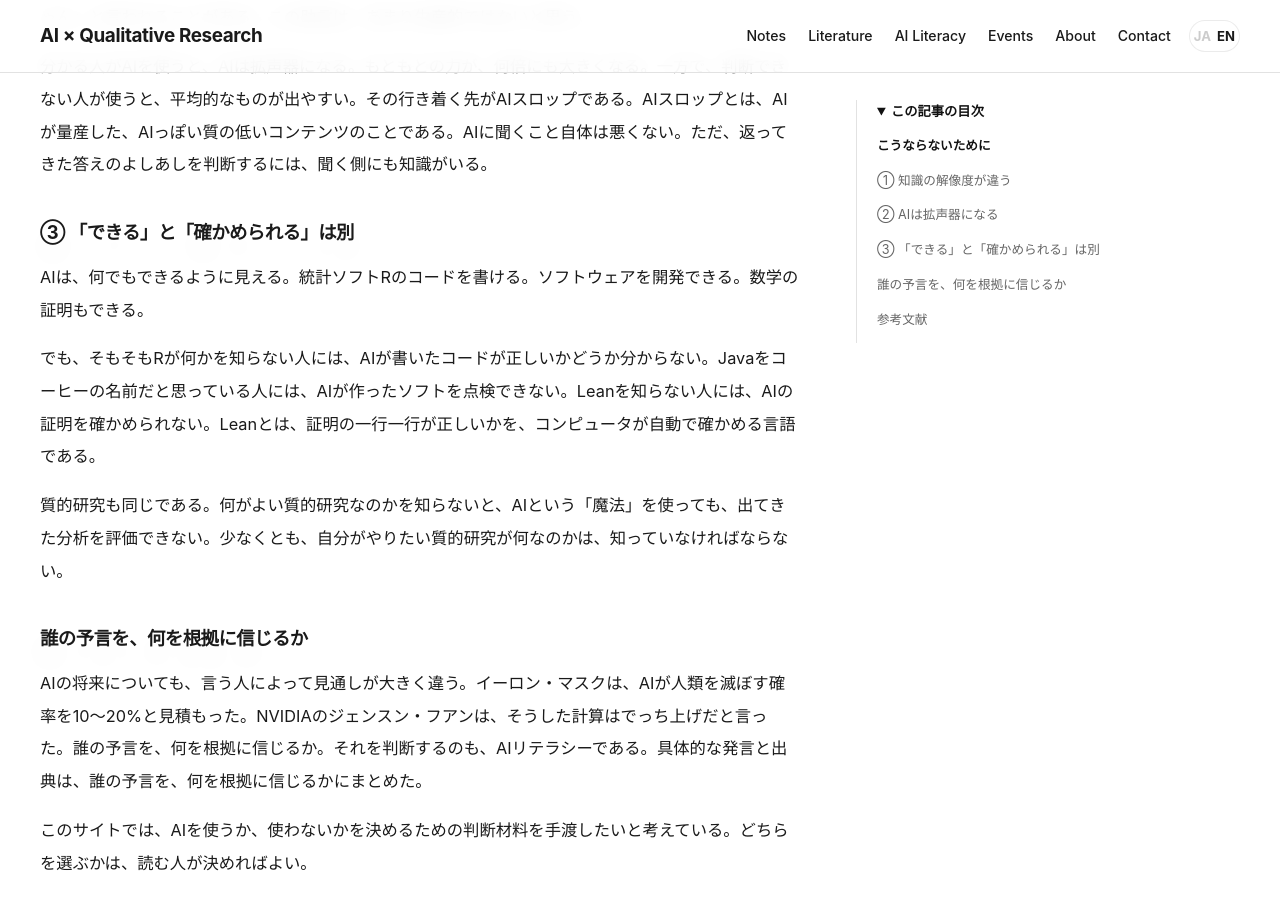
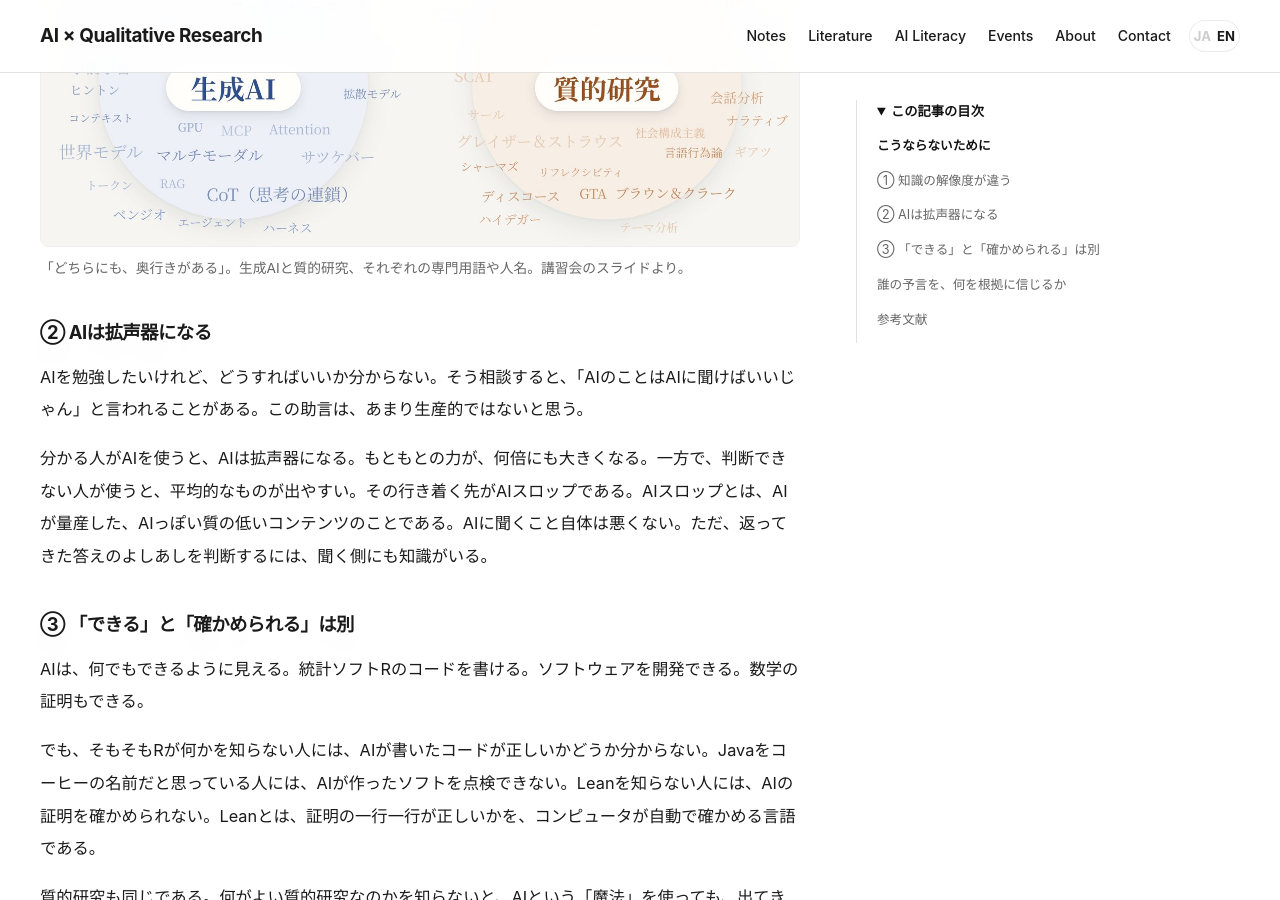
Before and after one commit to xuehaisheng/ai-qualitative-research, a Jekyll site: the page built from _posts/2026-11-12-why-ai-literacy.md, in a window 1280 px wide and 900 px high, scrolled down 1825 px. Built offline with Jekyll 4.4.1, drawn with Linux system fonts in a browser that asks for light colours.

Commit message:
Add the two-circle depth figure to the AI literacy note
Co-Authored-By: Claude Opus 5.5 <noreply@anthropic.com>
Claude-Session: https://claude.ai/code/session_01Lmg6w9NJRA6yGBV9Eynzga

```diff
--- a/_posts/2026-11-12-why-ai-literacy.md
+++ b/_posts/2026-11-12-why-ai-literacy.md
@@ -33,6 +33,8 @@ sort_date: 20261112
 
 二つの言い方の違いは、知識の解像度の違いである。質的研究の側には、現象学、GTA、テーマ分析、ナラティブ、会話分析といった奥行きがある。それと同じくらいの奥行きが、AIの側にもある。Transformer、Attention、事前学習、RLHF、ハルシネーション、エージェントなど、知っておくと見え方が変わる言葉がたくさんある。このサイトの[AIリテラシー]({{ '/literacy/' | relative_url }})のページは、その解像度を少しずつ上げるために作っている。
 
+{% include figure.html src="fig-depth.jpg" cap="「どちらにも、奥行きがある」。生成AIと質的研究、それぞれの専門用語や人名。講習会のスライドより。" alt="二つの円を並べた図。左の円の中心に「生成AI」、まわりにTransformer、Attention、事前学習、RLHF、ハルシネーション、エージェントなどの用語や研究者の名前。右の円の中心に「質的研究」、まわりに現象学、GTA、M-GTA、テーマ分析、会話分析、ナラティブ、エスノグラフィーなどの用語や研究者の名前。" %}
+
 ## ② AIは拡声器になる
 
 AIを勉強したいけれど、どうすればいいか分からない。そう相談すると、「AIのことはAIに聞けばいいじゃん」と言われることがある。この助言は、あまり生産的ではないと思う。
```
Also changed, not shown: assets/img/figures/fig-depth.jpg (added).
